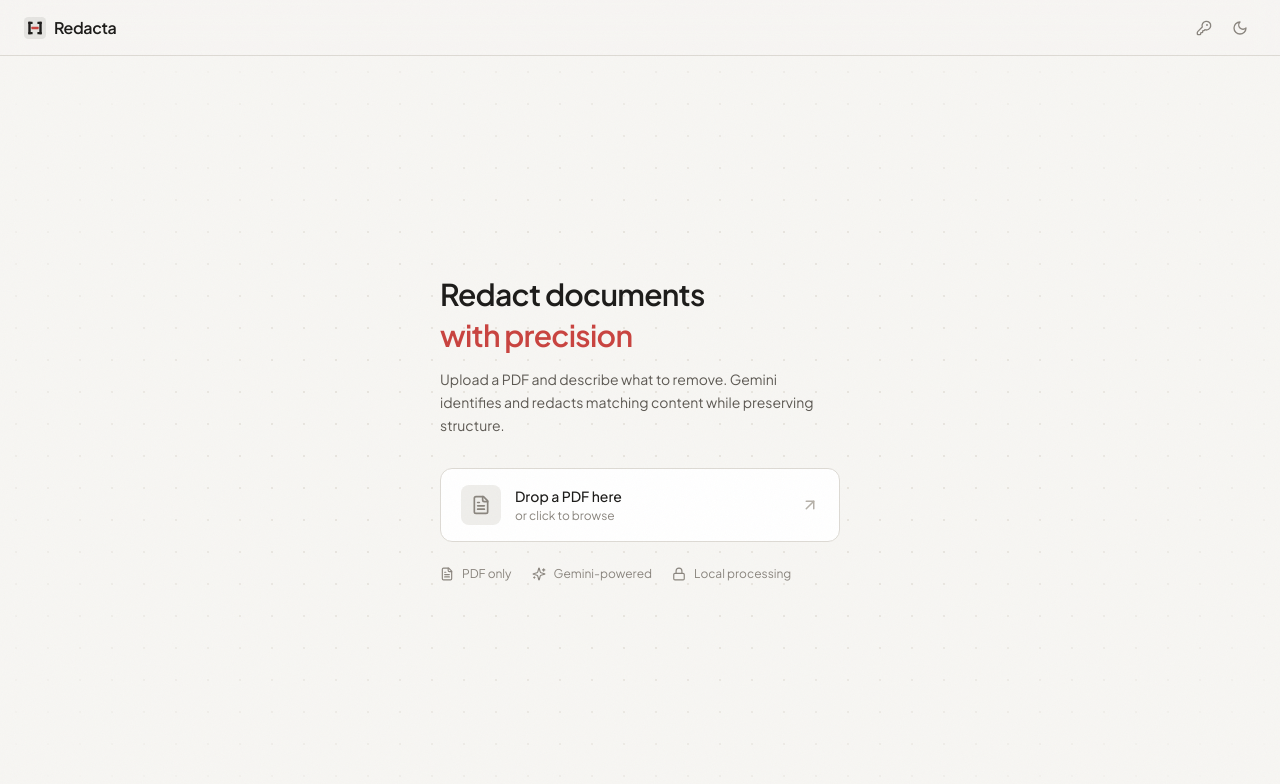
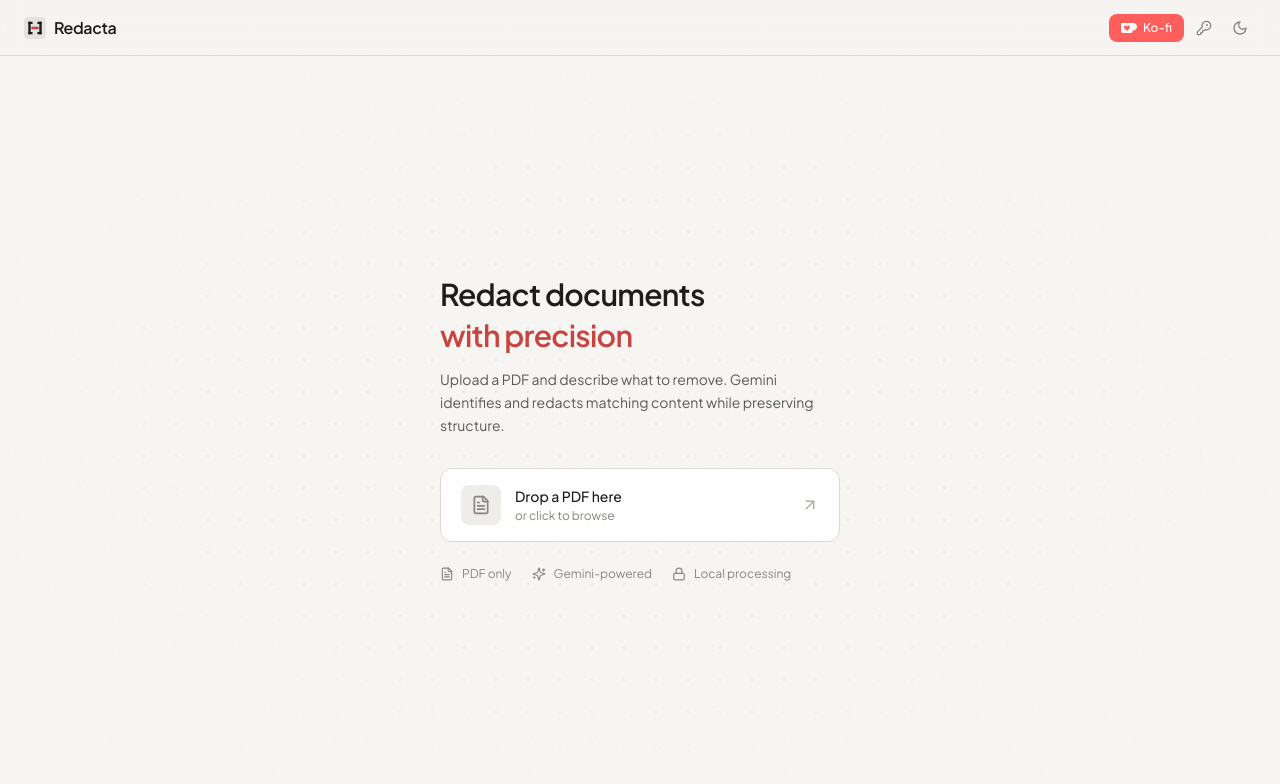
Before and after one commit to Siddharth-Khattar/redacta, a React (Vite) app in the folder frontend/: page / in a window 1280 px wide. Shown: the top 784 px of the page. Built offline with nearby package versions, Linux system fonts and the light colour scheme.

Commit message:
feat: add Ko-fi support button to header for user donations

```diff
--- a/frontend/src/components/Header.tsx
+++ b/frontend/src/components/Header.tsx
@@ -25,6 +25,18 @@ export function Header({ theme, onToggleTheme, onApiKeyClick, onLogoClick }: Hea
       </button>
 
       <div className="flex items-center gap-1">
+        <a
+          href="https://ko-fi.com/siddharthkhattar"
+          target="_blank"
+          rel="noopener noreferrer"
+          className="flex items-center gap-1.5 px-3 py-1.5 rounded-lg text-xs font-medium bg-[#FF5E5B] hover:bg-[#e04e4b] text-white transition-colors"
+          title="Support on Ko-fi"
+        >
+          <svg viewBox="0 0 24 24" className="w-4 h-4 fill-white" aria-hidden="true">
+            <path d="M23.881 8.948c-.773-4.085-4.859-4.593-4.859-4.593H.723c-.604 0-.679.798-.679.798s-.082 7.324-.022 11.822c.164 2.424 2.586 2.672 2.586 2.672s8.267-.023 11.966-.049c2.438-.426 2.683-2.566 2.658-3.734 4.352.24 7.422-2.831 6.649-6.916zm-11.062 3.511c-1.246 1.453-4.011 3.976-4.011 3.976s-2.792-2.481-4.03-3.976c-1.03-1.241-.846-3.029.388-3.736 1.236-.707 2.987-.188 3.642 1.035.656-1.223 2.407-1.742 3.643-1.035 1.233.707 1.418 2.495.368 3.736z" />
+          </svg>
+          <span className="hidden sm:inline">Ko-fi</span>
+        </a>
         <button
           type="button"
           onClick={onApiKeyClick}
```
